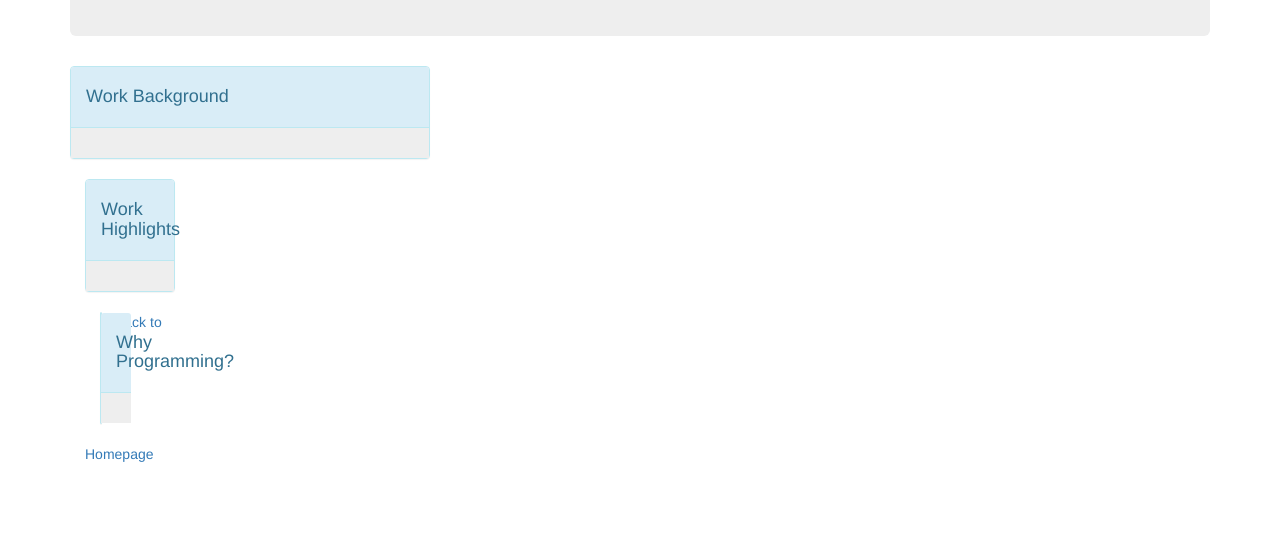
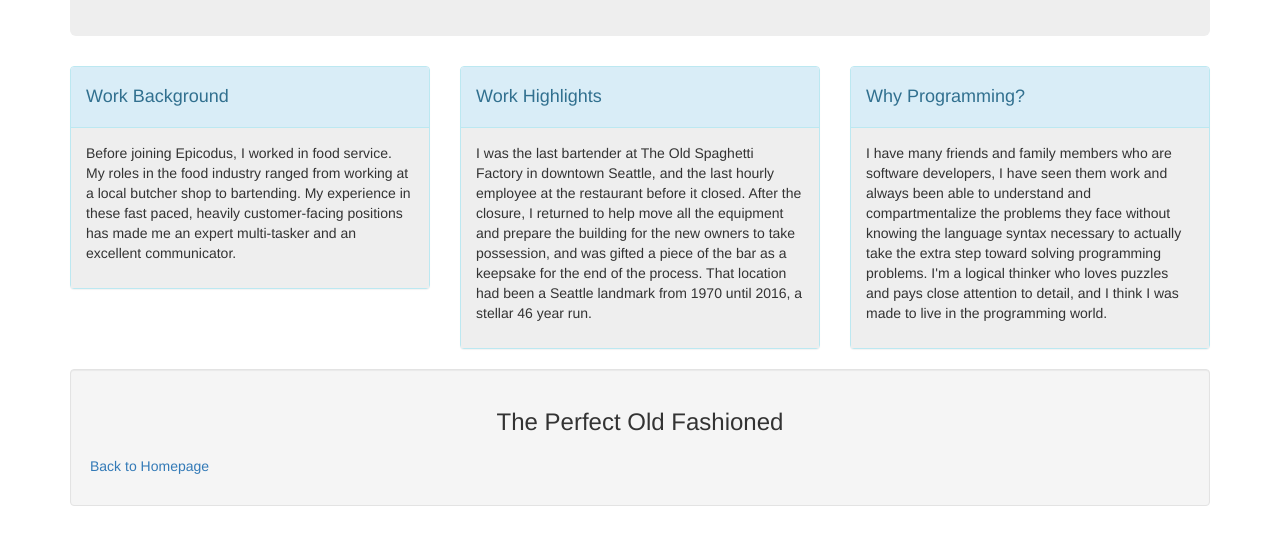
Before and after one commit to dsarbora/my-portfolio, a plain HTML site: page background.html in a window 1280 px wide. Shown: the part 159-704 px from the top of the page. Drawn offline with Linux system fonts and the light colour scheme.

Commit message:
add content to background.html

```diff
--- a/background.html
+++ b/background.html
@@ -18,7 +18,9 @@
               <h4>Work Background</h4>
             </div>
             <div class="panel-body">
+              <p>Before joining Epicodus, I worked in food service. My roles in the food industry ranged from working at a local butcher shop to bartending. My experience in these fast paced, heavily customer-facing positions has made me an expert multi-tasker and an excellent communicator.</p>
             </div>
+          </div>
         </div>
         <div class="col-md-4">
           <div class="panel panel-info">
@@ -26,7 +28,9 @@
               <h4>Work Highlights</h4>
             </div>
             <div class="panel-body">
+              <p>I was the last bartender at The Old Spaghetti Factory in downtown Seattle, and the last hourly employee at the restaurant before it closed. After the closure, I returned to help move all the equipment and prepare the building for the new owners to take possession, and was gifted a piece of the bar as a keepsake for the end of the process. That location had been a Seattle landmark from 1970 until 2016, a stellar 46 year run.</p>
             </div>
+          </div>
         </div>
         <div class="col-md-4">
           <div class="panel panel-info">
@@ -34,10 +38,21 @@
               <h4>Why Programming?</h4>
             </div>
             <div class="panel-body">
+              <p>I have many friends and family members who are software developers, I have seen them work and always been able to understand and compartmentalize the problems they face without knowing the language syntax necessary to actually take the extra step toward solving programming problems. I'm a logical thinker who loves puzzles and pays close attention to detail, and I think I was made to live in the programming world.</p>
             </div>
+          </div>
+        </div>
+      </div>
+      <div class="well box">
+        <h3 class="center">The Perfect Old Fashioned</h3>
+        <div class="row">
+          <div class="col-md-6">
+          </div>
+          <div class="col-md-6">
+          </div>
         </div>
 
-      </div>
+
 
 
 
--- a/css/styles.css
+++ b/css/styles.css
@@ -56,3 +56,6 @@ img:hover{
 .plain-link:visited{
 color: darkred;
 }
+.center{
+  text-align: center;
+}
```
